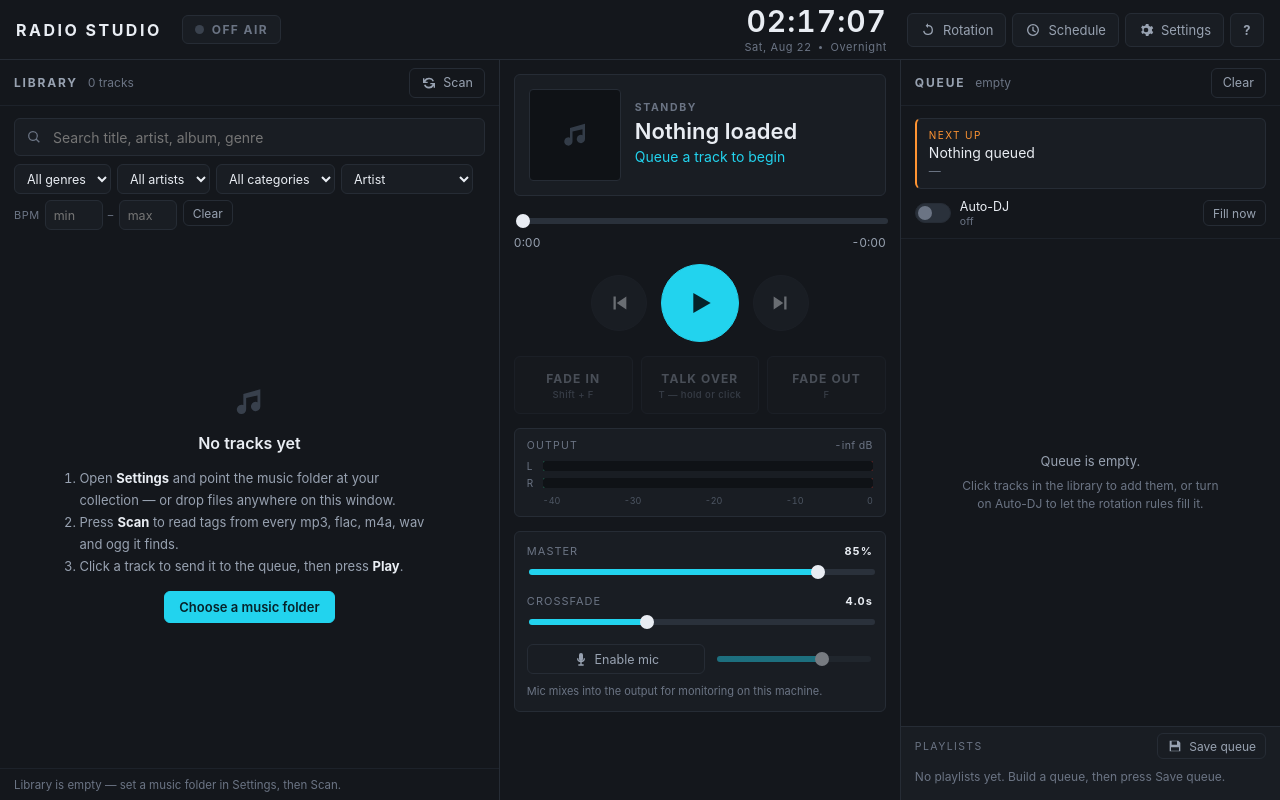
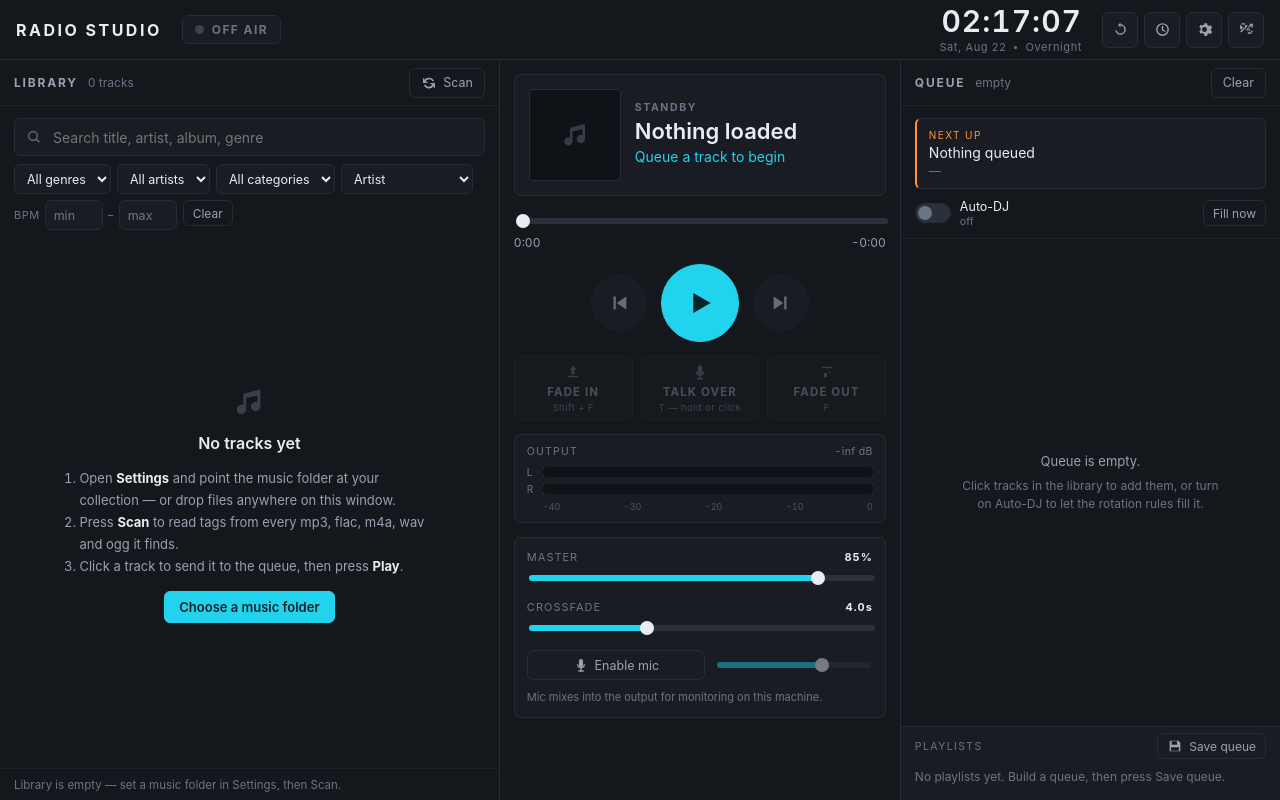
Before and after one commit to Capinnn/radio-tools, a Flask app: page / in a window 1280 px wide. Run offline with Flask 3, Linux system fonts and the light colour scheme.

Commit message:
style: design polish pass (dark, snappy, icon-first)
- Add i-fade-up / i-fade-down / i-shuffle sprite symbols.
- Top nav: convert Rotation / Schedule / Settings / Help to icon-only
  buttons with title tooltips (icons were already standard + clear).
- Air row: give FADE IN, TALK OVER, and FADE OUT matching icons
  (fade-up arrow, mic, fade-down arrow) so the broadcast-console
  triplet scans at a glance.
- Universal :active pressed feedback on all non-disabled buttons:
  slight brightness + 1px translateY (or 0.96/0.98 scale on round
  air-btn/tp). Users get immediate visual response on press.
- .air-btn raised to 64px so the new icon fits cleanly; icon opacity
  sits at 0.7 and lifts to 1 on hover (and matches the active tint
  on the talk-over latched state).
- .rot-row .del delete buttons: dim by default, brighten on row
  hover, then red on direct hover.
- New --raised-2 token (#2b323c) for crisp hover states.

```diff
--- a/studio/static/css/style.css
+++ b/studio/static/css/style.css
@@ -7,6 +7,7 @@
   --panel:     #14171c;
   --panel-2:   #191d23;
   --raised:    #21262e;
+  --raised-2:  #2b323c;
   --line:      #262c35;
   --line-soft: #1d222a;
 
@@ -53,6 +54,16 @@ html, body {
 
 button { font: inherit; color: inherit; cursor: pointer; }
 input, select { font: inherit; color: inherit; }
+
+/* Universal pressed-state feedback — rule 7. Every button shifts a half-step
+   toward its active tint on press so the user feels the click even before
+   the handler runs. :active sits below :hover so hover keeps priority. */
+button:not(:disabled):active {
+  filter: brightness(0.88);
+  transform: translateY(1px);
+}
+button.tp:not(:disabled):active { transform: scale(0.96); }
+button.air-btn:not(:disabled):active { transform: scale(0.98); }
 
 ::-webkit-scrollbar { width: 10px; height: 10px; }
 ::-webkit-scrollbar-track { background: transparent; }
@@ -145,6 +156,9 @@ input, select { font: inherit; color: inherit; }
 }
 .tbtn:hover { background: var(--raised); color: var(--text); }
 .tbtn.square { width: 34px; padding: 0; justify-content: center; font-weight: 700; }
+/* Icon-only variant: a little larger, the icon gets a touch more breathing room. */
+.tbtn.iconbtn { width: 36px; height: 36px; }
+.tbtn.iconbtn .ic { width: 17px; height: 17px; }
 
 /* --------------------------------------------------------------- panels */
 
@@ -548,16 +562,24 @@ input[type="range"]:disabled { cursor: not-allowed; opacity: 0.45; }
   align-items: center;
   justify-content: center;
   gap: 3px;
-  height: 58px;
+  height: 64px;
   background: var(--panel-2);
   border: 1px solid var(--line);
   border-radius: var(--radius);
-  font-size: 12px;
+  font-size: 11.5px;
   font-weight: 700;
   letter-spacing: 1.1px;
   color: var(--text-dim);
   transition: background var(--fast), color var(--fast), border-color var(--fast);
 }
+.air-btn .ic {
+  width: 18px;
+  height: 18px;
+  margin-bottom: 1px;
+  opacity: 0.7;
+  transition: opacity var(--fast);
+}
+.air-btn:hover .ic { opacity: 1; }
 .air-btn small {
   font-size: 9.5px;
   font-weight: 500;
@@ -574,6 +596,7 @@ input[type="range"]:disabled { cursor: not-allowed; opacity: 0.45; }
   border-color: var(--orange);
   color: #241200;
 }
+.air-btn.talk.active .ic { opacity: 1; color: #241200; }
 .air-btn.talk.active small { color: #4a2600; }
 .air-btn:disabled { opacity: 0.4; cursor: not-allowed; }
 .air-btn:disabled:hover { background: var(--panel-2); color: var(--text-dim); border-color: var(--line); }
@@ -975,6 +998,7 @@ dialog::backdrop { background: rgba(0, 0, 0, 0.62); }
   color: var(--text-faint);
   transition: color var(--fast), background var(--fast);
 }
+.rot-row:hover .del { color: var(--text-dim); }
 .rot-row .del:hover { color: var(--red); background: var(--raised); }
 
 .sched-add {
--- a/studio/templates/index.html
+++ b/studio/templates/index.html
@@ -25,8 +25,11 @@
   <symbol id="i-clock" viewBox="0 0 24 24"><path d="M12 3a9 9 0 1 0 0 18 9 9 0 0 0 0-18zm0 2a7 7 0 1 1 0 14 7 7 0 0 1 0-14zm-1 2v6l4.5 2.7.9-1.6L13 12V7z"/></symbol>
   <symbol id="i-rotate" viewBox="0 0 24 24"><path d="M12 2 8.5 5.5 12 9V6.5a5.5 5.5 0 1 1-5.4 6.6l-2 .4A7.5 7.5 0 1 0 12 4.5z"/></symbol>
   <symbol id="i-mic" viewBox="0 0 24 24"><path d="M12 3a3 3 0 0 0-3 3v6a3 3 0 0 0 6 0V6a3 3 0 0 0-3-3zm-6 8a6 6 0 0 0 5 5.9V20H8v2h8v-2h-3v-3.1a6 6 0 0 0 5-5.9h-2a4 4 0 0 1-8 0z"/></symbol>
+  <symbol id="i-fade-up" viewBox="0 0 24 24"><path d="M5 17h14v2H5zM12 4l-5 5h3v6h4V9h3z"/></symbol>
+  <symbol id="i-fade-down" viewBox="0 0 24 24"><path d="M5 5h14v2H5zm7 3l5 5h-3V9zM9 13h3v6h-4v-6H5z"/></symbol>
   <symbol id="i-list" viewBox="0 0 24 24"><path d="M4 6h16v2H4zm0 5h16v2H4zm0 5h16v2H4z"/></symbol>
   <symbol id="i-save" viewBox="0 0 24 24"><path d="M4 4h13l3 3v13H4zm3 1v5h8V5zm-1 9v5h12v-5z"/></symbol>
+  <symbol id="i-shuffle" viewBox="0 0 24 24"><path d="M16 4h5v5h-2V6.4l-3.3 3.3-1.4-1.4L17.6 5H16zm-3.7 8.7l1.4-1.4 3.3 3.3V13h2v5h-5v-2h2.6zM3 5l5 5-5 5 1.4 1.4 5-5 4.6-4.6L8.4 5H5V3h5v5H8.4l4.6 4.6L15 9.4 18.6 13l-2.6-2.6-2.4 2.4L16.2 16H21v-2h-2.4L14 9.4 11 12.4 7.4 8.8 4 12.2 3 11z"/></symbol>
 </svg>
 
 <div class="app">
@@ -45,10 +48,10 @@
     </div>
 
     <nav class="topnav">
-      <button class="tbtn" id="openRotation"><svg class="ic"><use href="#i-rotate"></use></svg>Rotation</button>
-      <button class="tbtn" id="openSchedule"><svg class="ic"><use href="#i-clock"></use></svg>Schedule</button>
-      <button class="tbtn" id="openSettings"><svg class="ic"><use href="#i-gear"></use></svg>Settings</button>
-      <button class="tbtn square" id="openHelp" title="Keyboard shortcuts (?)">?</button>
+      <button class="tbtn square iconbtn" id="openRotation" title="Rotation rules" aria-label="Rotation rules"><svg class="ic"><use href="#i-rotate"></use></svg></button>
+      <button class="tbtn square iconbtn" id="openSchedule" title="Scheduled events" aria-label="Scheduled events"><svg class="ic"><use href="#i-clock"></use></svg></button>
+      <button class="tbtn square iconbtn" id="openSettings" title="Settings" aria-label="Settings"><svg class="ic"><use href="#i-gear"></use></svg></button>
+      <button class="tbtn square iconbtn" id="openHelp" title="Keyboard shortcuts (?)" aria-label="Keyboard shortcuts"><svg class="ic"><use href="#i-shuffle"></use></svg></button>
     </nav>
   </header>
 
@@ -145,9 +148,9 @@
       </div>
 
       <div class="air-row">
-        <button class="air-btn fade-in" id="fadeInBtn">FADE IN<small>Shift + F</small></button>
-        <button class="air-btn talk" id="talkBtn">TALK OVER<small>T &mdash; hold or click</small></button>
-        <button class="air-btn fade-out" id="fadeOutBtn">FADE OUT<small>F</small></button>
+        <button class="air-btn fade-in" id="fadeInBtn"><svg class="ic"><use href="#i-fade-up"></use></svg>FADE IN<small>Shift + F</small></button>
+        <button class="air-btn talk" id="talkBtn"><svg class="ic"><use href="#i-mic"></use></svg>TALK OVER<small>T — hold or click</small></button>
+        <button class="air-btn fade-out" id="fadeOutBtn"><svg class="ic"><use href="#i-fade-down"></use></svg>FADE OUT<small>F</small></button>
       </div>
 
       <div class="meter">
```
